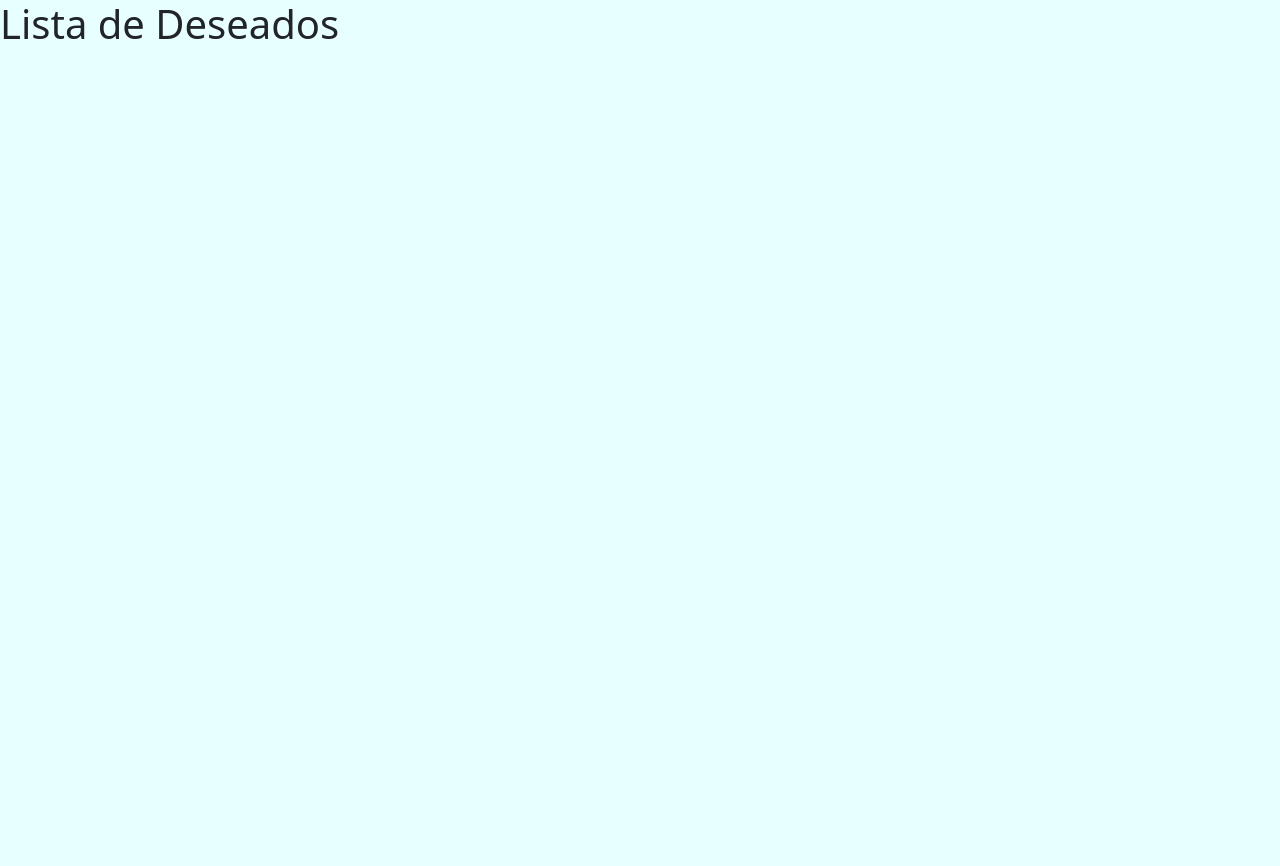
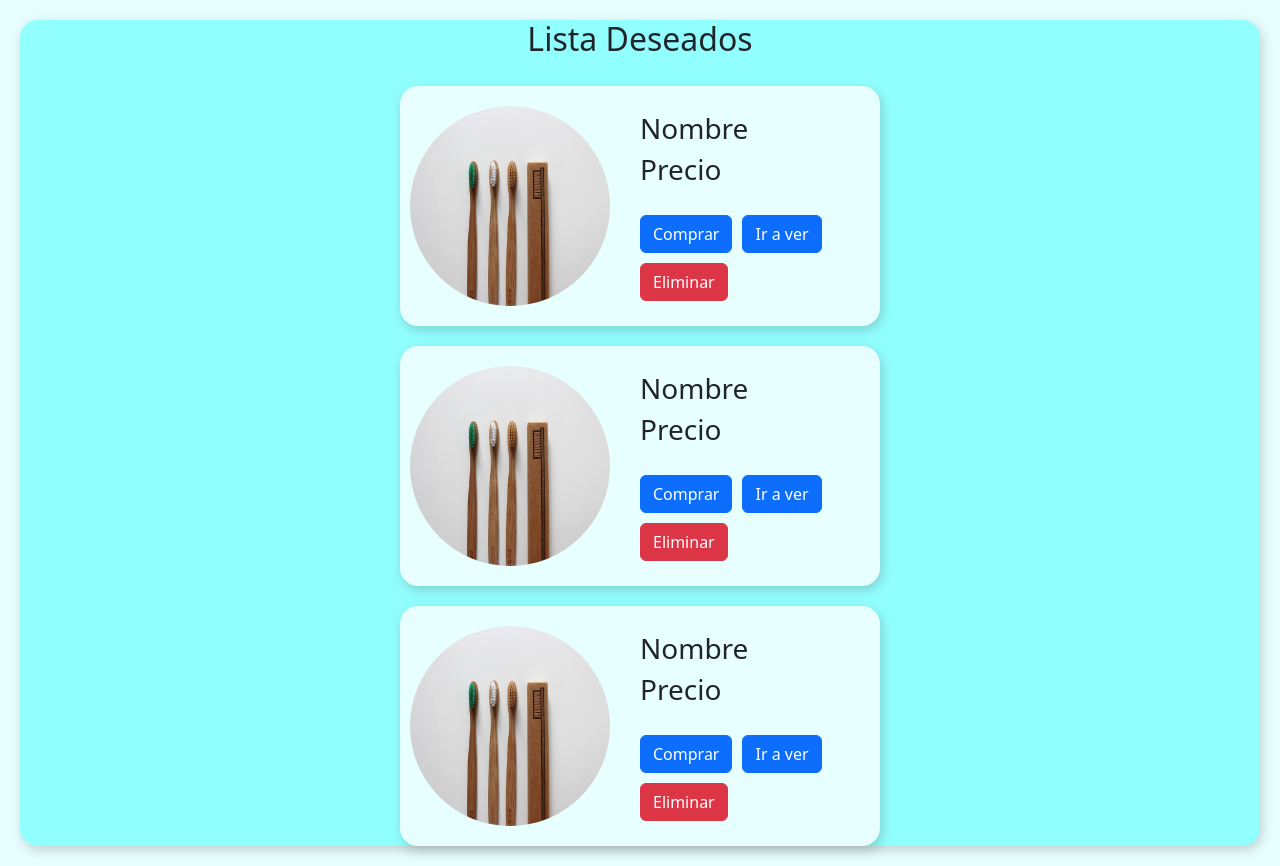
Before and after one commit to HVGamerYT7/Proyecto-Ing-Web, a React (Vite) app: page /listaDeseados in a window 1280 px wide. Before the commit the page ends 800 px from the top, so only its background shows below. Built offline with nearby package versions, Linux system fonts and the light colour scheme.

Commit message:
Lista de deseados

```diff
--- /dev/null
+++ b/src/vistas/estilos/listaDeseados.scss
@@ -0,0 +1,65 @@
+@import 'paletaColores';
+
+
+.contenedorPadreDeseados{
+    display: flex;
+    min-height: 100vh;
+    //min-height: 100vw;
+    align-content: center;
+
+    .containerDeseados{
+        display: flex;
+        align-items: center;
+        flex-direction: column;
+        text-align: center;
+        margin: 20px;
+        height: auto;
+        width: 100%;
+        // min-height: 50vh;
+        background-color: $calypso-200;
+
+        border-radius: 18px;
+        gap:20px;
+
+        box-shadow: 2px 4px 12px
+                            rgba(61, 58, 58, 0.24);
+
+        .contenedorProductoDeseado{
+
+            border-radius: 18px;
+            display: flex;
+            flex-direction: row;
+            justify-content: flex-start;
+            align-items: center;
+
+            box-shadow: 2px 4px 12px
+                        rgba(61, 58, 58, 0.24);
+            width: 480px;
+            height: 240px;
+            background-color: $calypso-50;
+            padding: 0px 10px;
+
+            .imgProductoDeseado{
+                width: 200px;
+                height: 200px;
+                border-radius: 100%;
+
+
+            }
+
+            .contenedorDatosProductoDeseado{
+                display: flex;
+                flex-direction: column;
+                margin-left: 30px;
+                align-items: flex-start;
+                .contenedorBotonesProductos{
+                    margin-top: 20px;
+                    display: flex;
+                    gap: 10px;
+                    flex-wrap: wrap;
+                    justify-content: flex-start;
+                }
+            }
+        }
+    }
+}
--- a/src/vistas/listaDeseados.jsx
+++ b/src/vistas/listaDeseados.jsx
@@ -1,3 +1,6 @@
+import { Button } from 'reactstrap';
+import './estilos/listaDeseados.scss'
+
 function ListaDeseados() {
 
     const limpiarListaDeseados = ()=>{
@@ -12,7 +15,59 @@ function ListaDeseados() {
 
     }
 
-    return (<><h1>Lista de Deseados</h1></>);
+    return (<>
+        <div className='contenedorPadreDeseados'>
+            <div className="containerDeseados">
+                <h2>Lista Deseados</h2>
+                <article className='contenedorProductoDeseado'>
+                    <img className='imgProductoDeseado' src='src/Img de productos/cepillo de dientes ecologicos.jpg' alt='Cepillo'></img>
+                    <div className='contenedorDatosProductoDeseado'>
+                        <h3>Nombre</h3>
+                        <h3>Precio</h3>
+                        <div className='contenedorBotonesProductos'>
+                            <Button color='primary'>Comprar</Button>
+                            <Button color='primary'>Ir a ver</Button>
+                            <Button color='danger'>Eliminar</Button>
+                        </div>
+
+                    </div>
+                </article>
+
+                <article className='contenedorProductoDeseado'>
+                    <img className='imgProductoDeseado' src='src/Img de productos/cepillo de dientes ecologicos.jpg' alt='Cepillo'></img>
+                    <div className='contenedorDatosProductoDeseado'>
+                        <h3>Nombre</h3>
+                        <h3>Precio</h3>
+                        <div className='contenedorBotonesProductos'>
+                            <Button color='primary'>Comprar</Button>
+                            <Button color='primary'>Ir a ver</Button>
+                            <Button color='danger'>Eliminar</Button>
+                        </div>
+
+                    </div>
+                </article>
+
+                <article className='contenedorProductoDeseado'>
+                    <img className='imgProductoDeseado' src='src/Img de productos/cepillo de dientes ecologicos.jpg' alt='Cepillo'></img>
+                    <div className='contenedorDatosProductoDeseado'>
+                        <h3>Nombre</h3>
+                        <h3>Precio</h3>
+                        <div className='contenedorBotonesProductos'>
+                            <Button color='primary'>Comprar</Button>
+                            <Button color='primary'>Ir a ver</Button>
+                            <Button color='danger'>Eliminar</Button>
+                        </div>
+
+
+
+                    </div>
+                </article>
+
+
+            </div>
+        </div>
+
+    </>);
 }
 
 export default ListaDeseados;
```
